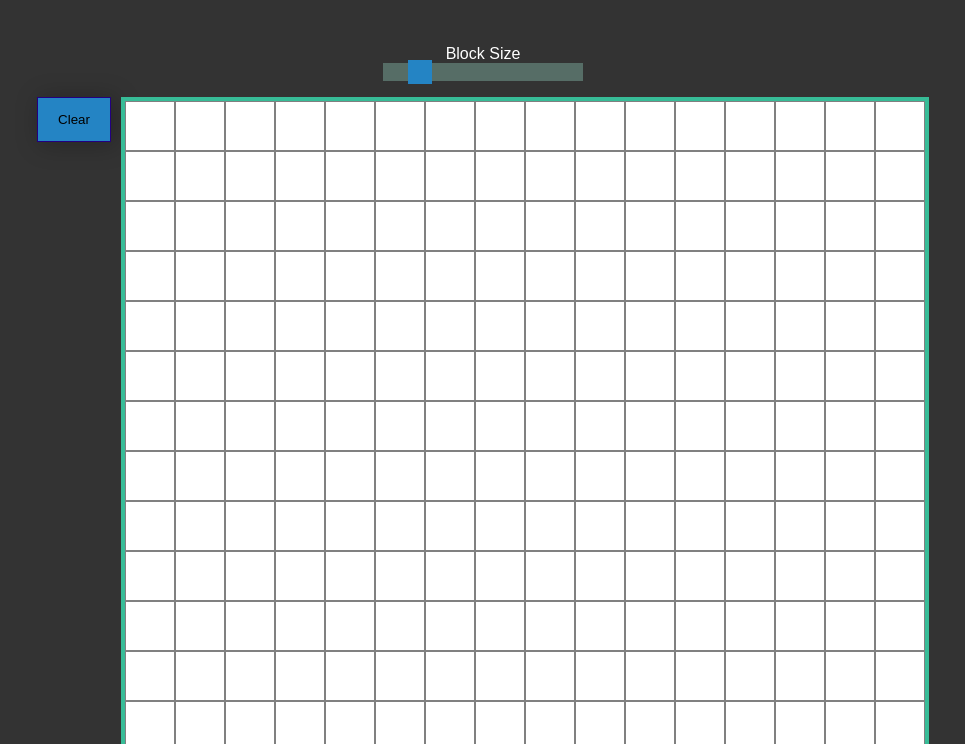
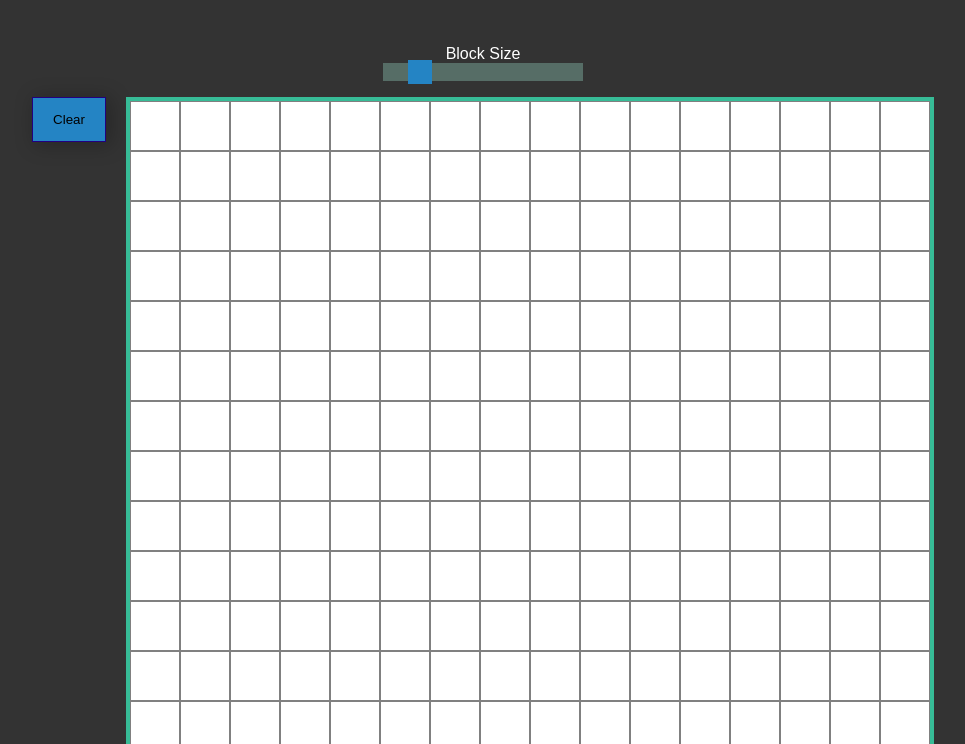
Before and after one commit to InsecureShell/js-a-sketch, a plain HTML site: page index.html in a window 1280 px wide. Shown: the part 56-800 px from the top of the page, without its empty margins (157-1122 px from the left). Drawn offline with Linux system fonts and the light colour scheme.

Commit message:
move button to the left a bit and lessen the shadow

```diff
--- a/style.css
+++ b/style.css
@@ -75,11 +75,11 @@ header {
 
 button {
     height: 45px;
-    margin-right: 10px;
+    margin-right: 20px;
     padding: 10px 20px 10px 20px;
     background-color: #2484c4;
     border: solid 1px #220080;
-    box-shadow: 4px 2px 24px 2px #0000003d;
+    box-shadow: 4px 2px 20px 2px #0000003d;
 }
 
 button:active {
```
